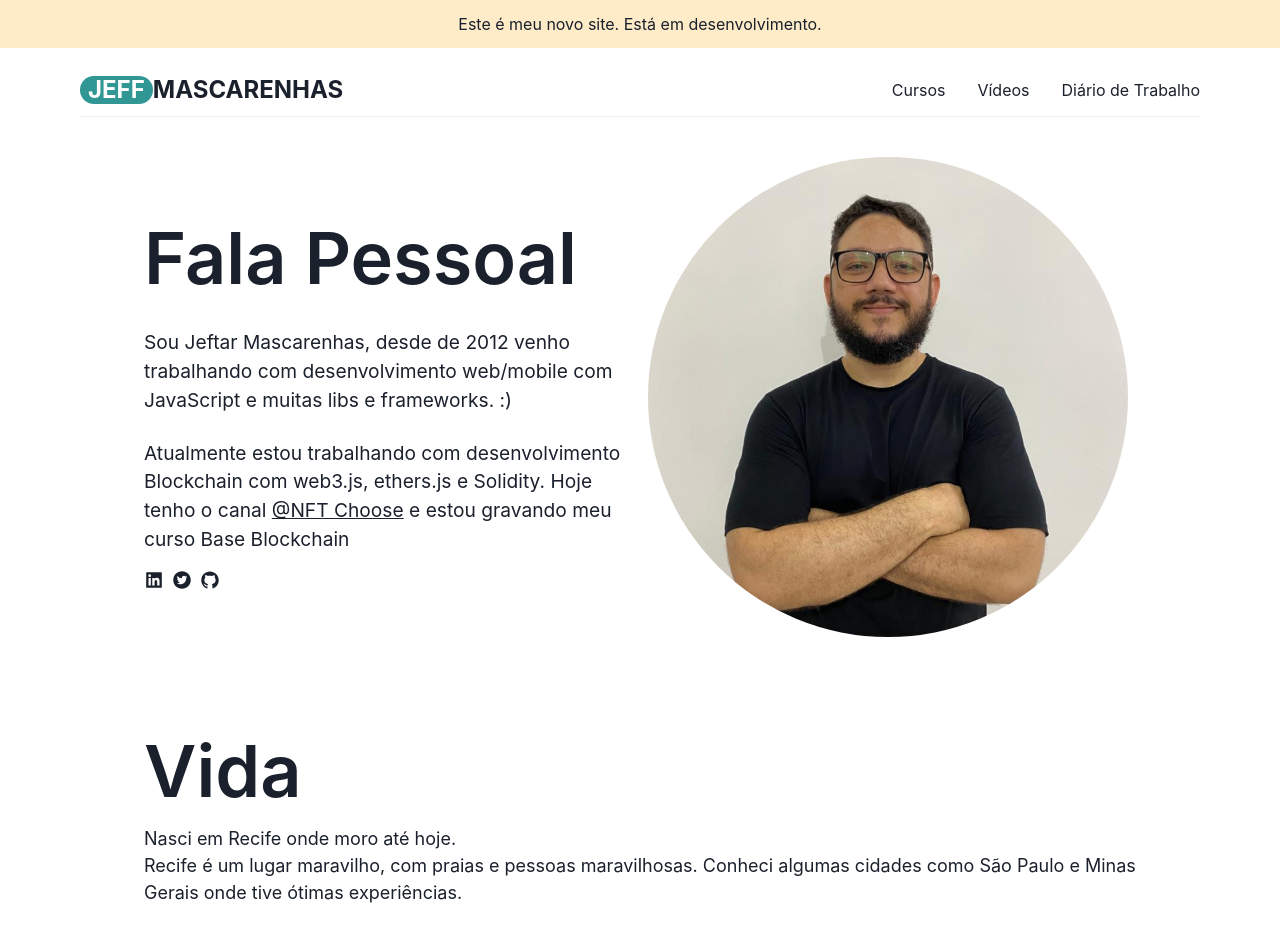
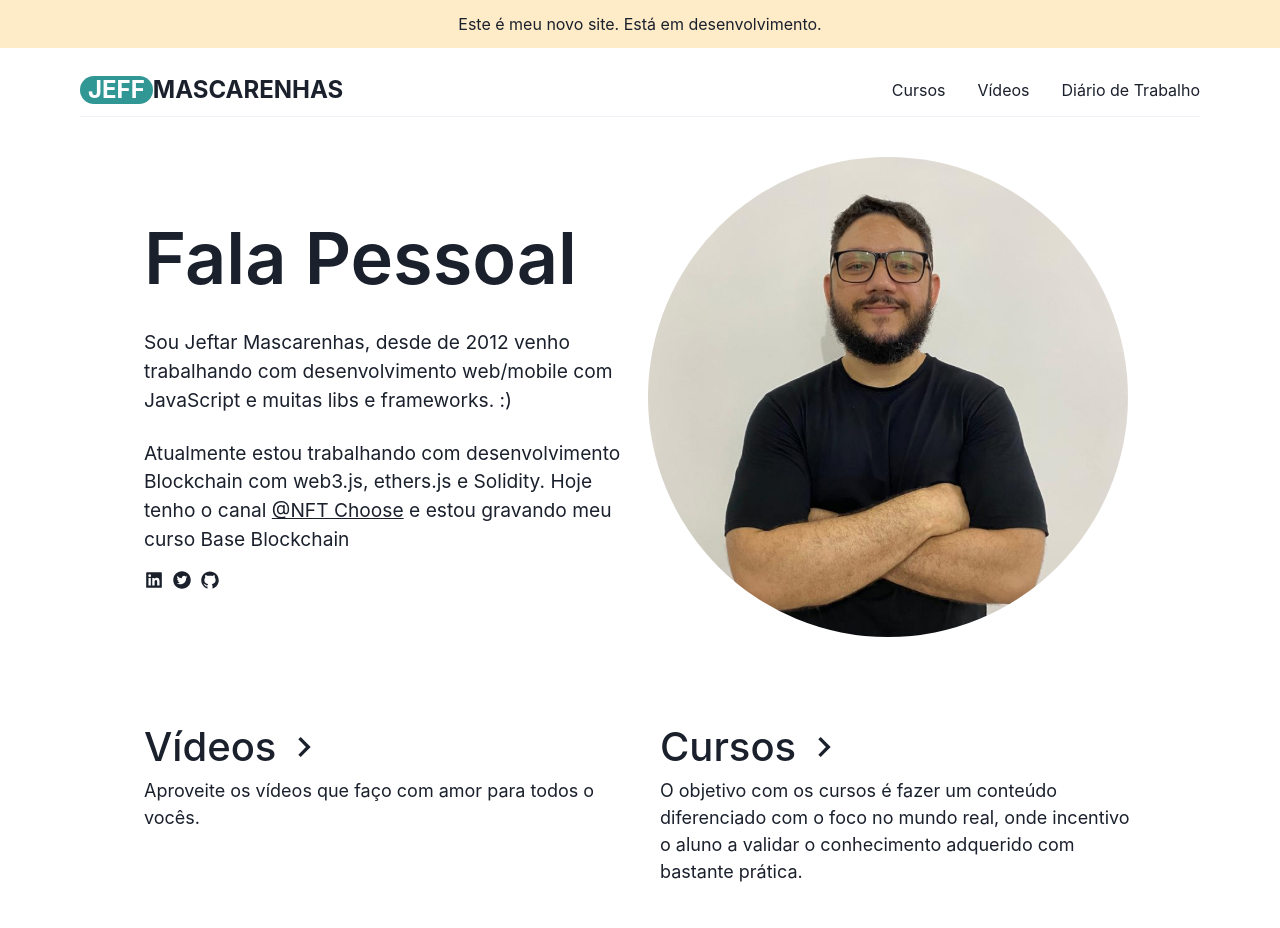
Before and after one commit to jeftarmascarenhas/jeftarmascarenhas.io, a Next.js app: page / in a window 1280 px wide. Shown: the top 928 px of the page. Built offline with nearby package versions, Linux system fonts and the light colour scheme.

Commit message:
refactor: showing links

```diff
--- a/src/modules/home/screens/main/components/Links/index.tsx
+++ b/src/modules/home/screens/main/components/Links/index.tsx
@@ -7,15 +7,13 @@ const LINKS_DATA = [
     id: 1,
     title: 'Vídeos',
     link: `/videos`,
-    description: `Aproveite os vídeos que faço com amor para todos o vocês. Meu
-objetivo com os vídeos é ajudar as pessoas aprenderem coisas novas o
-que serve para aprender navas tecnologias.`
+    description: `Aproveite os vídeos que faço com amor para todos o vocês.`
   },
   {
     id: 2,
     title: 'Cursos',
     link: `/courses`,
-    description: `O objetivo com os cursos para mim é fazer um conteúdo diferente com o foco no mundo real onde insentivo o aluno a válida o conhecimento adquerido ao fazer meus cursos.`
+    description: `O objetivo com os cursos é fazer um conteúdo diferenciado com o foco no mundo real, onde incentivo o aluno a validar o conhecimento adquerido com bastante prática.`
   }
   // {
   //   id: 3,
--- a/src/modules/home/screens/main/index.tsx
+++ b/src/modules/home/screens/main/index.tsx
@@ -11,9 +11,9 @@ export default function HomeScreen() {
       <Box pt={{ base: 10, md: 10 }} px={{ base: 4, lg: 16 }}>
         <Bio />
       </Box>
-      {/* <Box pt={{ base: 10, md: 20 }} px={{ base: 4, lg: 16 }}>
+      <Box pt={{ base: 10, md: 20 }} px={{ base: 4, lg: 16 }}>
         <Links />
-      </Box> */}
+      </Box>
       <Box pt={{ base: 10, md: 20 }} px={{ base: 4, lg: 16 }}>
         <Life />
       </Box>
```
